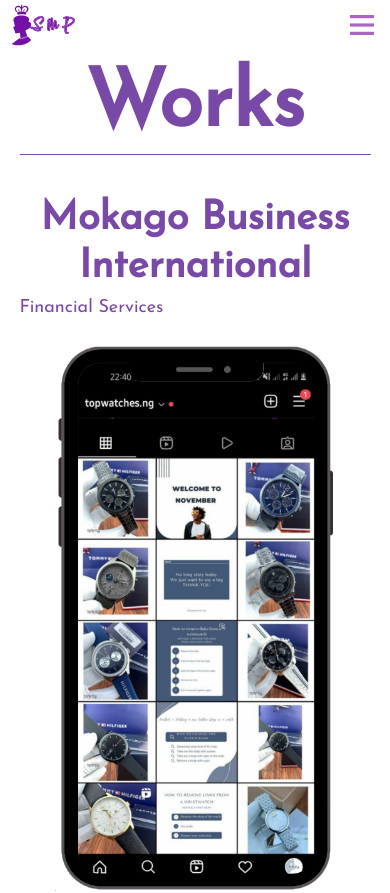
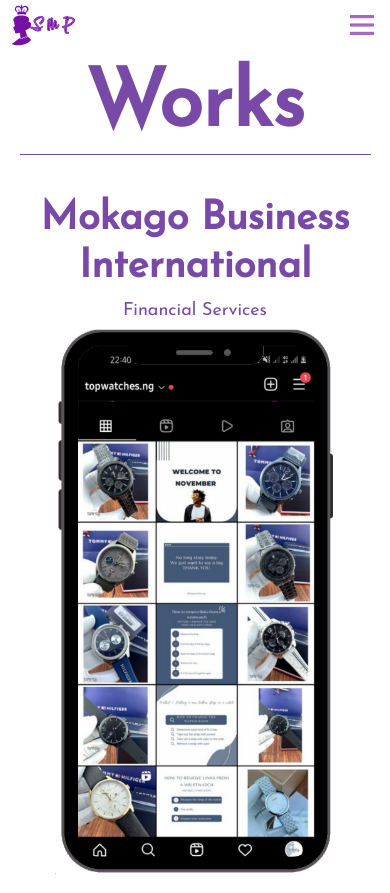
Before and after one commit to Sam-kayode/SMP, a Nuxt app: page /works in a window 390 px wide. Shown: the top 893 px of the page. Built offline with nearby package versions, Linux system fonts and the light colour scheme; what vue-drift would draw is missing.

Commit message:
add responsivenesss fix

```diff
--- a/assets/css/transitions.css
+++ b/assets/css/transitions.css
@@ -1,7 +1,7 @@
-@media screen and (min-width: 1024px) {
+@media screen and (min-width: 768px) {
 .page-enter-active,
 .page-leave-active {
-  transition: opacity 0.5s ease-out;
+  transition: opacity 0.4s ease-in;
 }
 .page-enter,
 .page-leave-to {
--- a/pages/works.vue
+++ b/pages/works.vue
@@ -264,11 +264,15 @@ export default {
         .header {
           a {
             text-decoration: none;
-            display: flex;
-            align-items: center;
             margin: -3px 0 20px 0;
-            align-items: flex-start;
             color: #7949a7;
+
+            @include desktop {
+              display: flex;
+              align-items: flex-start;
+
+
+            }
 
           }
 
@@ -294,13 +298,13 @@ export default {
             padding-right: 40px;
             height: 27px;
             overflow: hidden;
+            display: none;
 
 
           }
 
           .arrow-elem {
             transition: 0.4s ease-out;
-            display: none;
           }
 
           @include desktop {
@@ -311,7 +315,7 @@ export default {
               }
             }
 
-            .arrow-elem {
+            .arrow {
               display: block;
             }
           }
```
